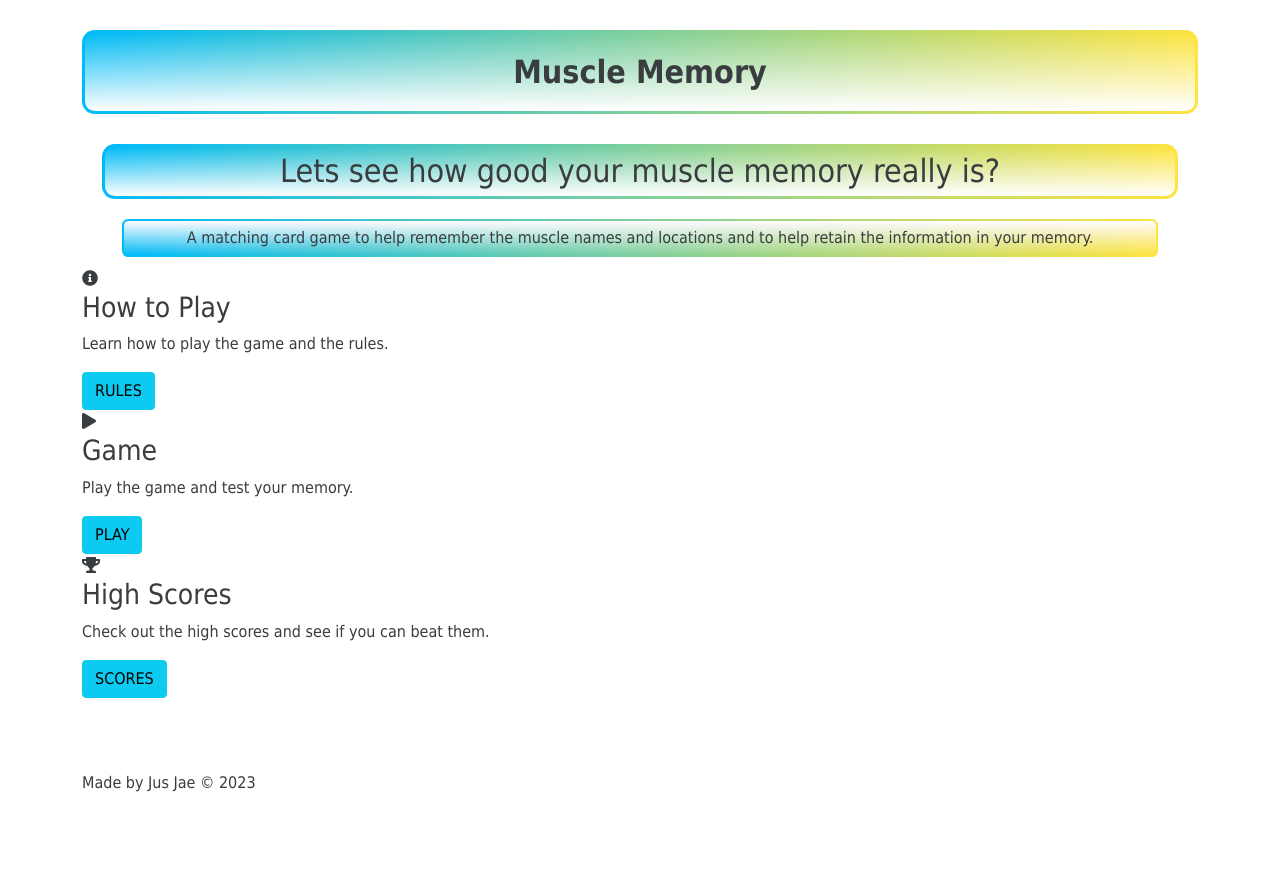
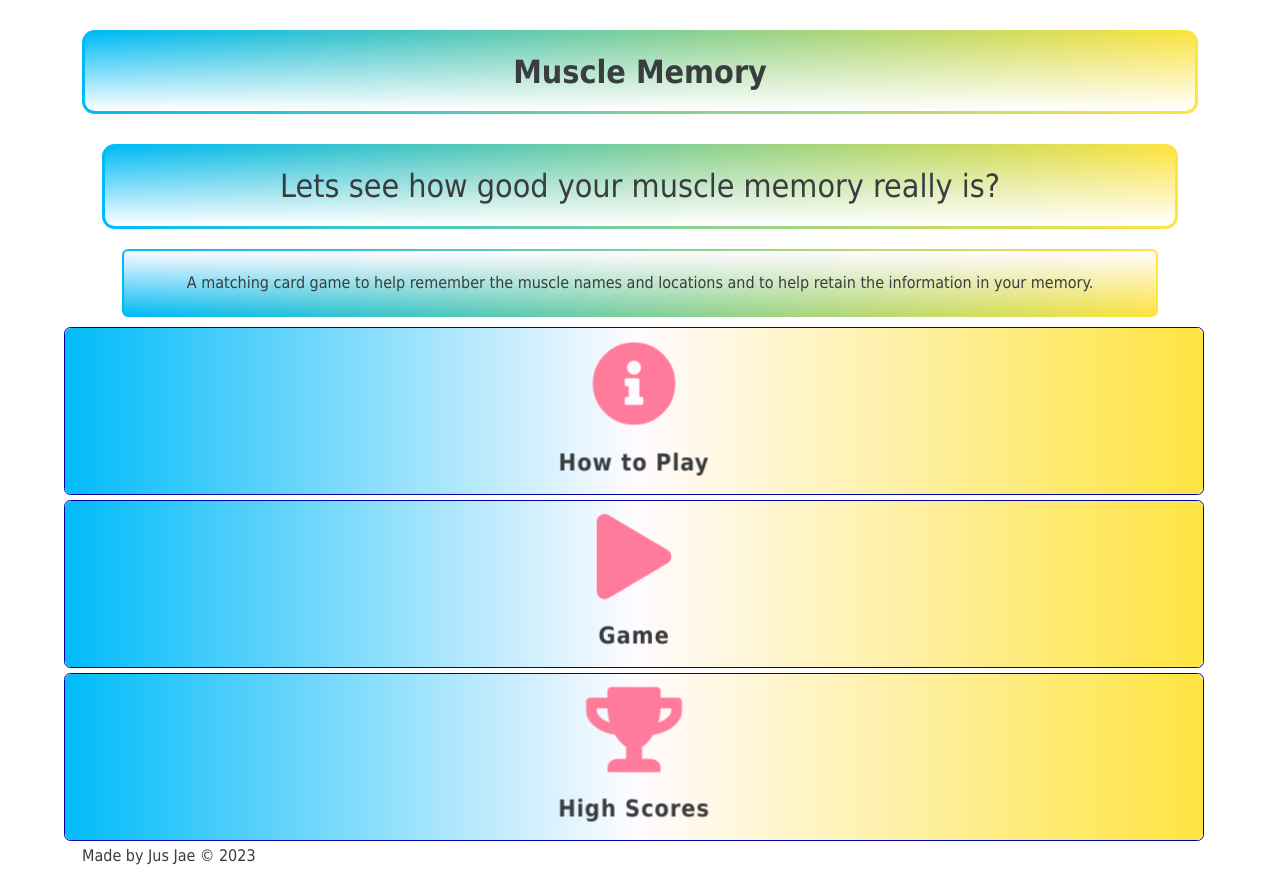
Before and after one commit to JusJae/CI-MS2_Muscle-Memory-Game, a plain HTML site: page index.html in a window 1280 px wide. Before the commit the page ends 800 px from the top, so only its background shows below. Drawn offline with nearby package versions, Linux system fonts and the light colour scheme.

Commit message:
feat(add): animation to nav cards and styling

```diff
--- a/css/styles.css
+++ b/css/styles.css
@@ -5,6 +5,7 @@
     --yellow: rgba(254, 228, 64, 1);
     --blue: rgba(0, 187, 249, 1);
     --pink: rgba(255, 123, 156, 1);
+    --darkblue: rgba(0, 3, 165, 1);
     --off-white: rgba(255, 251, 255, 1);
     --white: rgba(255, 255, 255, 1);
 
@@ -55,6 +56,7 @@ h2 {
         linear-gradient(to right, var(--blue), var(--yellow)) border-box;
         text-align: center;
     margin-bottom: 20px;
+    padding: 20px 0 20px 0;
 
 }
 
@@ -67,4 +69,88 @@ h2 {
     border-radius: 0.4em;
     background: linear-gradient(var(--off-white), transparent) padding-box,
         linear-gradient(to right, var(--blue), var(--yellow)) border-box;
+    padding: 20px 5px 20px;
+    word-wrap: normal;
 }
+
+.nav-cards {
+    display: flex;
+    padding: 0 4em;
+    flex-wrap: wrap;
+    align-items: center;
+}
+
+.nav-card {
+    perspective: 1000px;
+    height: 21vh;
+    width: 100%;
+    margin: 0 0 5px;
+    padding: 0%;
+    cursor: pointer;
+
+}
+
+.home-card {
+    transform-style: preserve-3d;
+    height: 100%;
+    width: 100%;
+    transition: 0.5s ease;
+    border-radius: 0.4em;
+    border: 1.5px solid var(--darkblue);
+}
+
+.home-card-front,
+.home-card-back {
+    height: 100%;
+    width: 100%;
+    transform-style: preserve-3d;
+    color: #ffffff;
+    display: flex;
+    align-items: center;
+    justify-content: center;
+    text-align: center;
+    border-radius: 0.4em;
+    position: absolute;
+    top: 0;
+    bottom: 0;
+    backface-visibility: hidden;
+    -webkit-backface-visibility: hidden;
+}
+
+.home-card-front {
+    background: linear-gradient(to right, var(--blue), var(--off-white), var(--yellow));
+}
+
+.home-card-front .fas {
+    margin-top: 5px;
+    font-size: 80px;
+    color: var(--pink);
+}
+
+.content {
+    transform: translateZ(60px);
+}
+
+.content h3 {
+    font-size: 22px;
+    margin-top: 1em;
+    font-weight: 600;
+    letter-spacing: 0.04em;
+    color: var(--black);
+}
+
+.content p {
+    font-size: 1rem;
+    line-height: 1.5em;
+    letter-spacing: 0.02em;
+    padding: 0 3em;
+}
+
+.home-card-back {
+    background: linear-gradient(to left, var(--blue), var(--off-white), var(--yellow));
+    transform: rotateY(-180deg);
+}
+
+.container:hover .home-card {
+    transform: rotateY(-180deg);
+}
```
